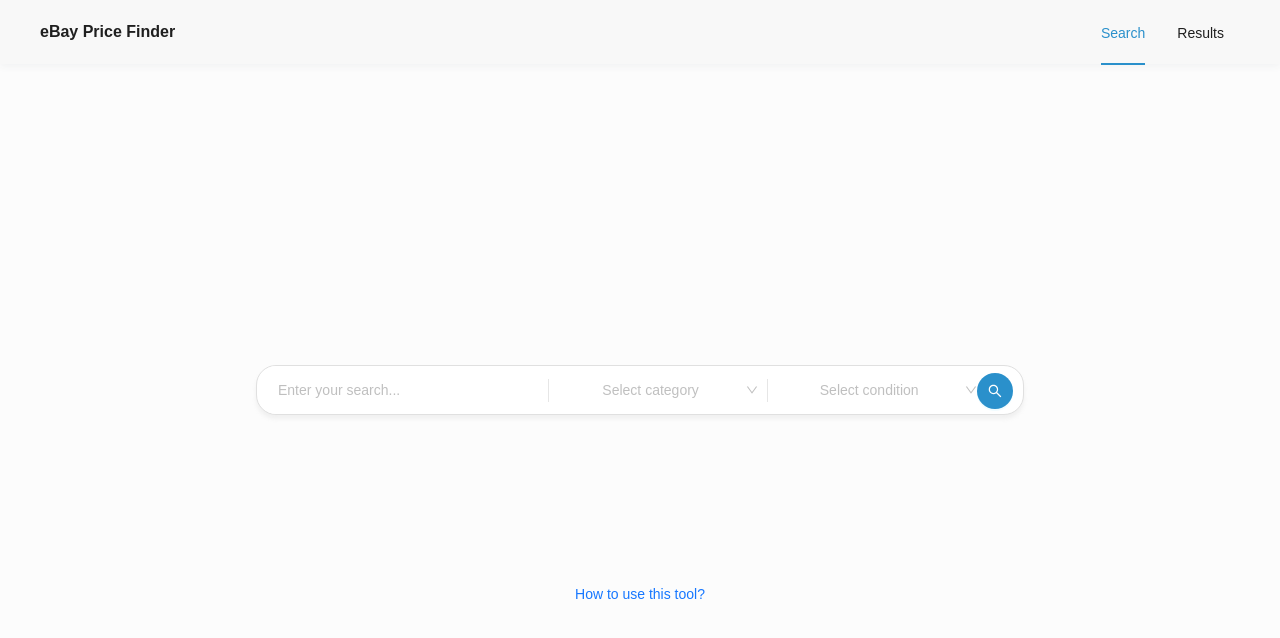
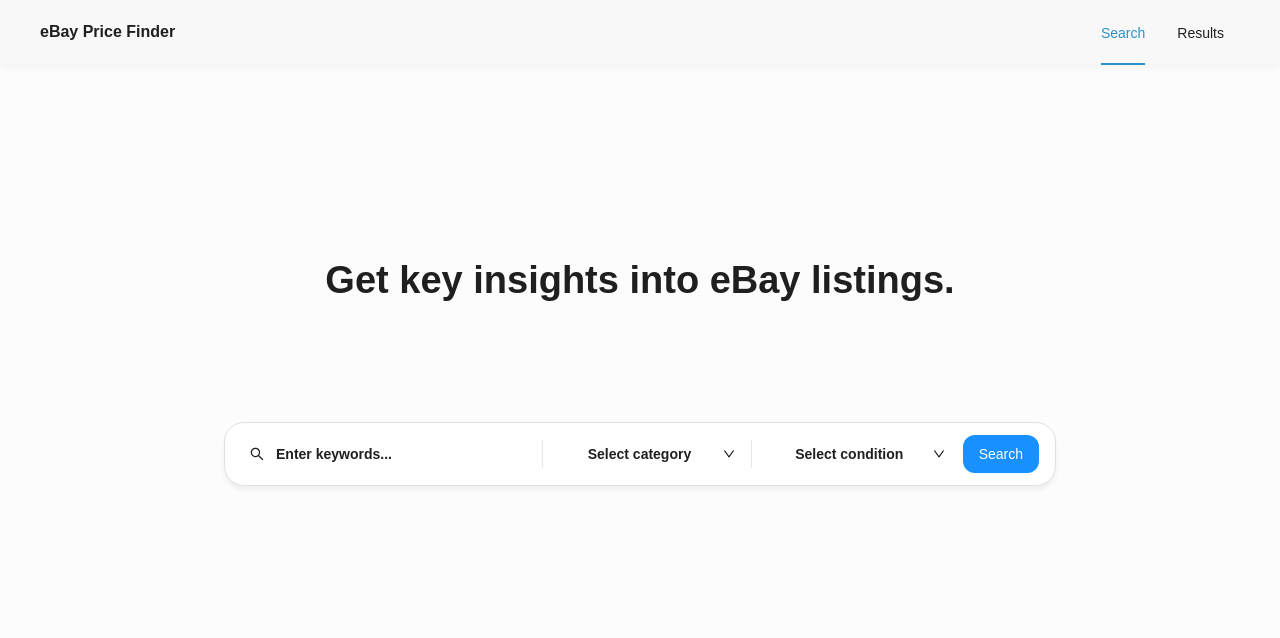
Before and after one commit to maxbeyer1/ebay-price-scraper, a React (Create React App) app in the folder client/: page / in a window 1280 px wide. Shown: the top 638 px of the page. Built offline with nearby package versions, Linux system fonts and the light colour scheme; a web font is replaced by a local one.

Commit message:
Updated design of search page

```diff
--- a/client/src/App.css
+++ b/client/src/App.css
@@ -1,5 +1,14 @@
 .App {
   text-align: center;
+}
+
+
+.ant-input {
+  font-weight: 600 !important;
+}
+
+.ant-input-prefix {
+  margin: 0 12px 0 -12px !important;
 }
 
 .ant-select-selector {
@@ -7,14 +16,20 @@
   -webkit-tap-highlight-color: transparent;
 }
 
+/* creates dividers between selectors */
 .ant-select-selector:before {
   content: "";
   border-left: #e6e6e6 1px solid;
   position: absolute;
-  top: 12.5px;
-  bottom: 12.5px;
+  top: 5px;
+  bottom: 5px;
   left: -1.5px;
   z-index: 1 !important;
+}
+
+.ant-select-arrow {
+  color: #000 !important;
+  padding-right: 8px;
 }
 
 .ant-select-selection-item {
--- a/client/src/components/SearchBar.jsx
+++ b/client/src/components/SearchBar.jsx
@@ -57,14 +57,15 @@
           border: '1px solid #e0e0e0',
           overflow: 'hidden',
           boxShadow: '0px 4px 4px 0px rgba(193, 193, 193, 0.20)',
-          width: '60%',
-          height: '50px',
-          fontWeight: '500',
+          width: '65%',
+          padding: '12px 16px 12px 16px',
+          fontWeight: '600',
           backgroundColor: '#fff',
           textAlign: 'justify' }}>
         <Input
-          style={{ width: '40%', border: '0', left: '10px', fontWeight: '500' }}
-          placeholder="Enter your search..."
+          prefix={<SearchOutlined />}
+          style={{ width: '40%', border: '0', left: '10px' }}
+          placeholder="Enter keywords..."
           value={keyword}
           onChange={(e) => setKeyword(e.target.value)}
         />
@@ -94,18 +95,16 @@
         </Select> */}
         <Button
           type="primary"
-          icon={ <SearchOutlined /> }
           onClick={handleSearch}
-          shape="circle"
           loading={resultsLoading}
           style={{
-            borderRadius: '50%',
-            maxHeight: '36px',
-            minWidth: '36px',
-            maxWidth: '36px',
-            top: '7px',
-            right: '10px',
-            zIndex: '1' }} />
+            background: '#1890FF',
+            borderRadius: '12px',
+            height: '38px',
+          }}
+        >
+          Search
+        </Button>
       </Input.Group>
     </div>
   );
--- a/client/src/index.jsx
+++ b/client/src/index.jsx
@@ -10,14 +10,18 @@
   <ConfigProvider
     theme={{
       components: {
+        // customize nav bar menu styles
         Menu: {
           itemBg: '#F8F8F8',
           lineType: 'none',
         }
       },
       token: {
+        // main customizations
         colorPrimary: '#2a90cb',
         fontFamily: 'Apercu Pro, sans-serif',
+        // fix placeholder color on Select component
+        colorTextPlaceholder: 'rgba(0, 0, 0, 0.88)',
       }
     }}
   >
--- a/client/src/pages/Home.jsx
+++ b/client/src/pages/Home.jsx
@@ -1,8 +1,10 @@
 import React, { useState } from "react";
-import { Modal, Button } from "antd";
+import { Modal, Button, Typography } from "antd";
 
 import SearchBar from "../components/SearchBar";
 import PageHeader from "../components/PageHeader";
+
+const { Title } = Typography;
 
 /**
  * Renders the Home page component.
@@ -36,9 +38,10 @@
           height: "calc(100vh - 60px)",
         }}
       >
+        <Title level={1}>Get key insights into eBay listings.</Title>
         <SearchBar />
         {/* TODO: better instructions */}
-        <Button type="link" onClick={showModal} style={{ marginTop: "20px" }}>
+        {/* <Button type="link" onClick={showModal} style={{ marginTop: "20px" }}>
           How to use this tool?
         </Button>
         <Modal
@@ -50,7 +53,7 @@
           <p>Type your keyword in the search bar.</p>
           <p>Select the desired category and condition.</p>
           <p>Click on the search button to see the results.</p>
-        </Modal>
+        </Modal> */}
       </div>
     </>
   );
```
Also changed, not shown: 1 other file (tests, documents, lock files or other folders).
